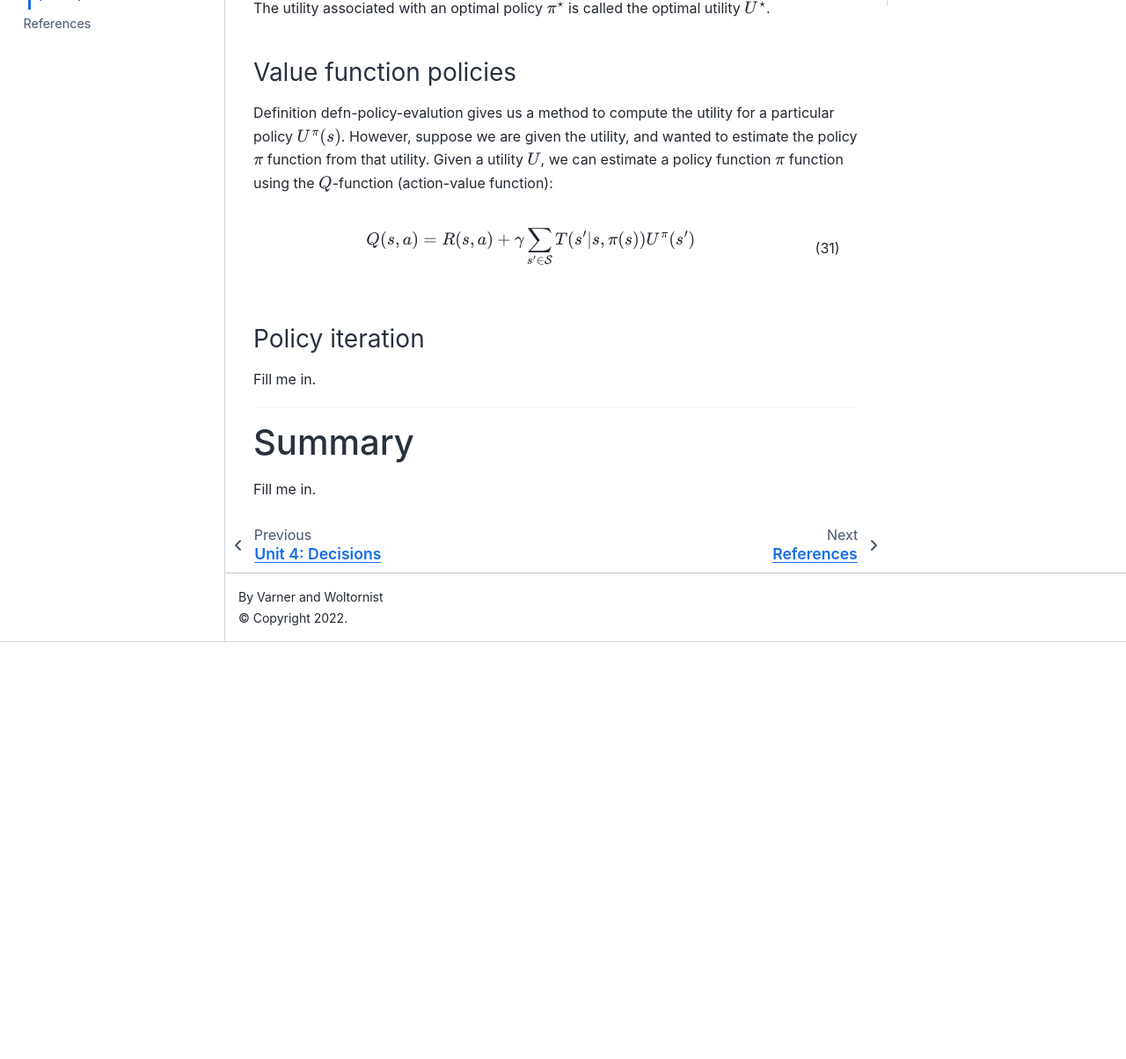
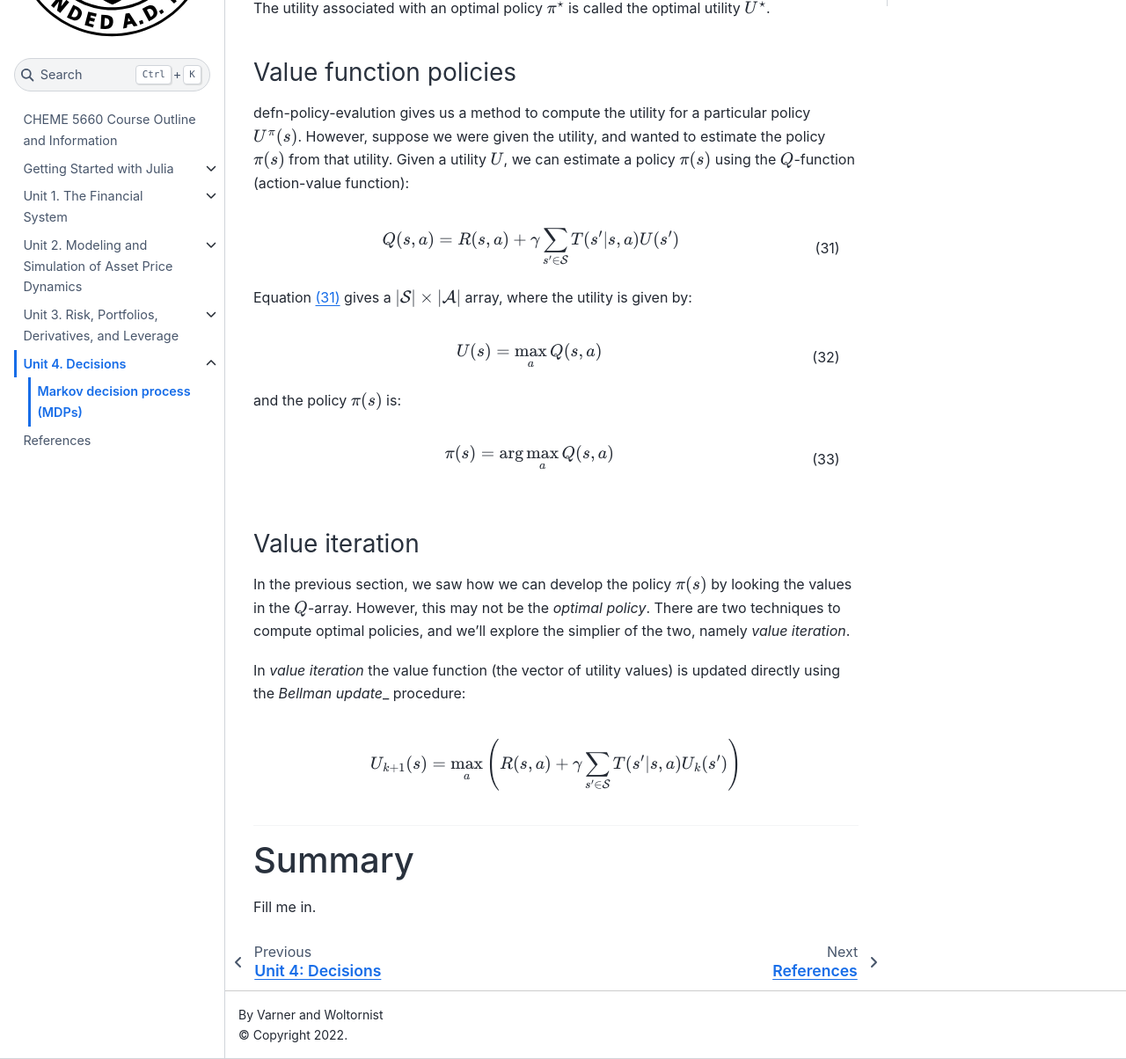
Before and after one commit to varnerlab/CHEME-5660-Markets-Mayhem-Book, a Jupyter Book: the page built from chapter-4-dir/mdp.md, in a window 1280 px wide and 1400 px high, scrolled down 3039 px, cut to the strip 196-1400 px from the top of the window. Shown: the whole strip at 88% size. Built offline with Jupyter Book 1.0.4 settings and Sphinx 7.4.7 and the Sphinx Book theme 1.1.4, drawn with Linux system fonts in a browser that asks for light colours; before the commit the page ends 3965 px from its top, so only the background shows below that.

Commit message:
Update mdp.md
MDP

`````diff
--- a/chapter-4-dir/mdp.md
+++ b/chapter-4-dir/mdp.md
@@ -169,29 +169,46 @@ For this problem, the MDP has the tuple components:
 
 Let's compute $U^{\pi}(s)$ for different choices for the policy function $\pi$.
 
-__source__:
+__source__: Fill me in.
 ````
 
 
 The utility associated with an optimal policy $\pi^{\star}$ is called the optimal utility $U^{\star}$.
 
 ### Value function policies
-Definition {prf:ref}`defn-policy-evalution` gives us a method to compute the utility for a particular policy $U^{\pi}(s)$.
-However, suppose we are given the utility, and wanted to estimate the policy $\pi$ function from that utility.
-Given a utility $U$, we can estimate a policy function $\pi$ function using the $Q$-function (action-value function):
+{prf:ref}`defn-policy-evalution` gives us a method to compute the utility for a particular policy $U^{\pi}(s)$.
+However, suppose we were given the utility, and wanted to estimate the policy $\pi(s)$ from that utility.
+Given a utility $U$, we can estimate a policy $\pi(s)$ using the $Q$-function (action-value function):
 
 ```{math}
 :label: eqn-action-value-function
-Q(s,a) = R(s,a) + \gamma\sum_{s^{\prime}\in\mathcal{S}}T(s^{\prime} | s, \pi(s))U^{\pi}(s^{\prime})
+Q(s,a) = R(s,a) + \gamma\sum_{s^{\prime}\in\mathcal{S}}T(s^{\prime} | s, a)U(s^{\prime})
 
 ```
 
+Equation {eq}`eqn-action-value-function` gives a $|\mathcal{S}|\times|\mathcal{A}|$ array, where the utility is given by:
 
+```{math}
+:label: eqn-utility-from-Q
+U(s) = \max_{a} Q(s,a)
+```
 
-### Policy iteration
-Fill me in.
+and the policy $\pi(s)$ is:
 
+```{math}
+:label: eqn-policy-from-Q
+\pi(s) = \text{arg}\max_{a}Q(s,a)
+```
 
+### Value iteration
+In the previous section, we saw how we can develop the policy $\pi(s)$ by looking the values in the $Q$-array. However, this may not be
+the _optimal policy_. There are two techniques to compute optimal policies, and we'll explore the simplier of the two, namely _value iteration_.
+
+In _value iteration_ the value function (the vector of utility values) is updated directly using the _Bellman update__ procedure:
+
+```{math}
+U_{k+1}(s) = \max_{a}\left(R(s,a) + \gamma\sum_{s^{\prime}\in\mathcal{S}}T(s^{\prime} | s, a)U_{k}(s^{\prime})\right)
+```
 
 
 
`````
